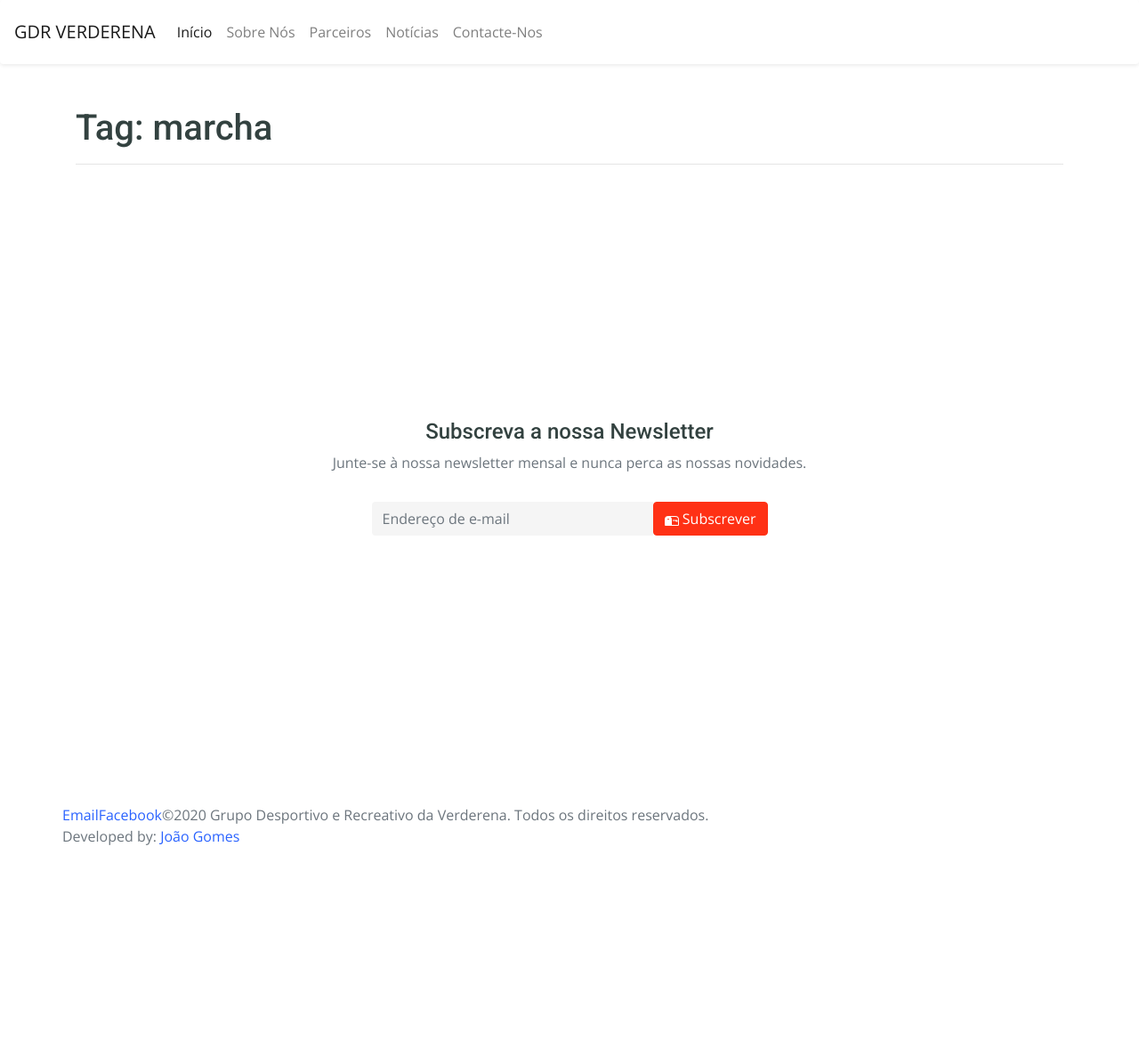
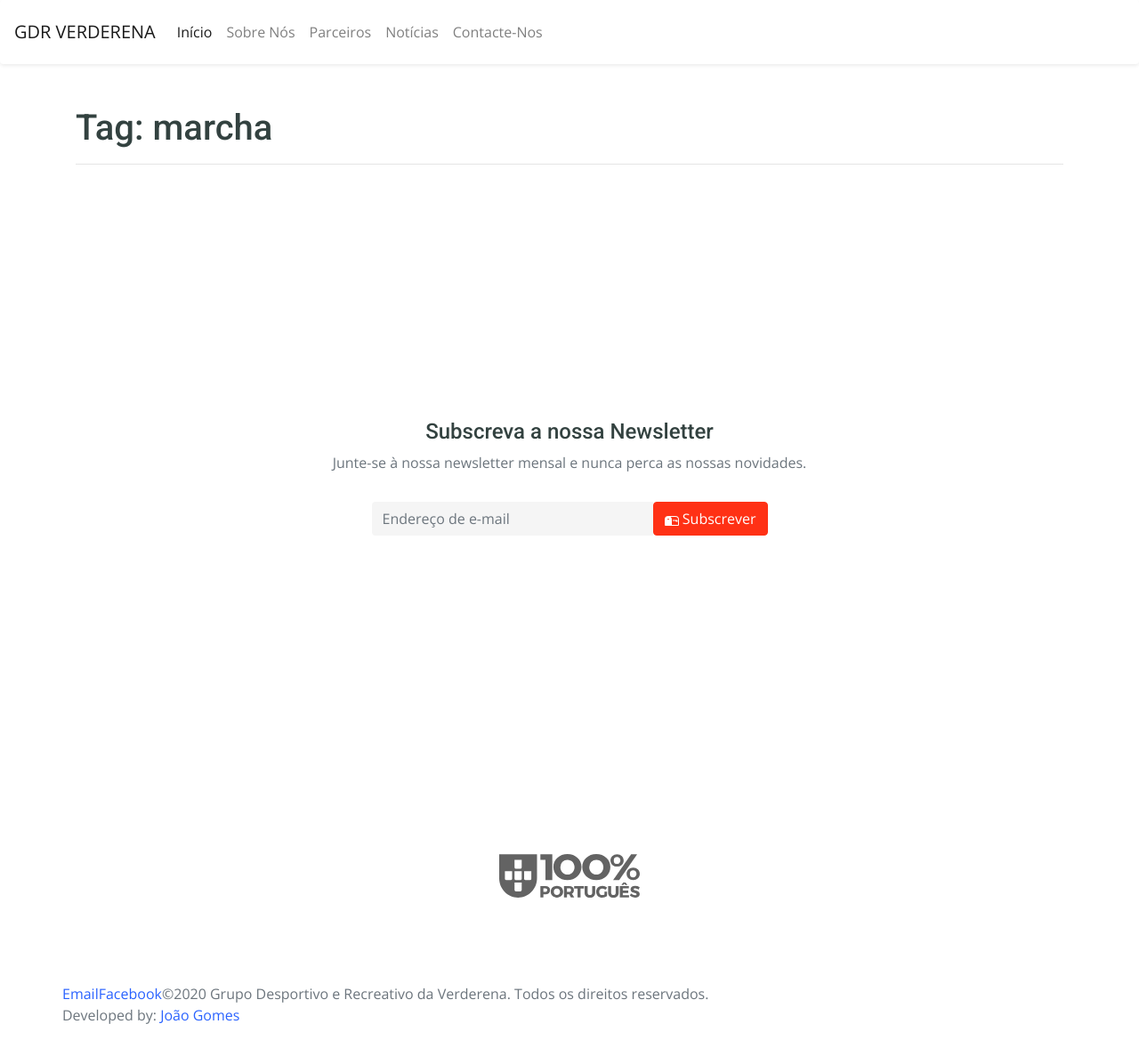
Before and after one commit to GDR-Verderena/gdr-verderena.github.io, a Jekyll site: the page built from tag/marcha.md, in a window 1280 px wide. Shown: the whole page at 89% size. Built offline with Jekyll 4.4.1, drawn with Linux system fonts in a browser that asks for light colours; nearby versions of some CDN libraries; library files that are not in the unit come from our copies; before the commit the page ends 968 px from its top, so only the background shows below that.

Commit message:
Update default.html

```diff
--- a/_layouts/default.html
+++ b/_layouts/default.html
@@ -110,6 +110,33 @@
 
 
 
+
+  <div class="content noselect " id="#Parceiros" >
+        <div class="pt-5 pb-5 bg-white" style=" ">
+          <div class="container">
+            <div class="row justify-content-center">
+              <div class="col-md-7 text-center">
+                <h2 class="display-4 mb-2 ">
+
+                <div class="brands-m text-center d-flex-column partners ">
+
+                  <img class="w-25 m-4" src="https://raw.githubusercontent.com/GDR-Verderena/gdr-verderena.github.io/c60336782f8fec741459a20495f04baf62e4aea2/assets/img/100-portugal.svg" alt="" draggable="false">
+
+				</div>
+              </div>
+              <!-- /.col -->
+            </div>
+            <!-- /.row -->
+          </div>
+          <!-- /.container -->
+        </div>
+        <!-- /.content-overlay -->
+      </div>
+
+
+
+
+
   <footer class="footer mt-auto py-3">
   <div class="container">
     <div class="row">
```
